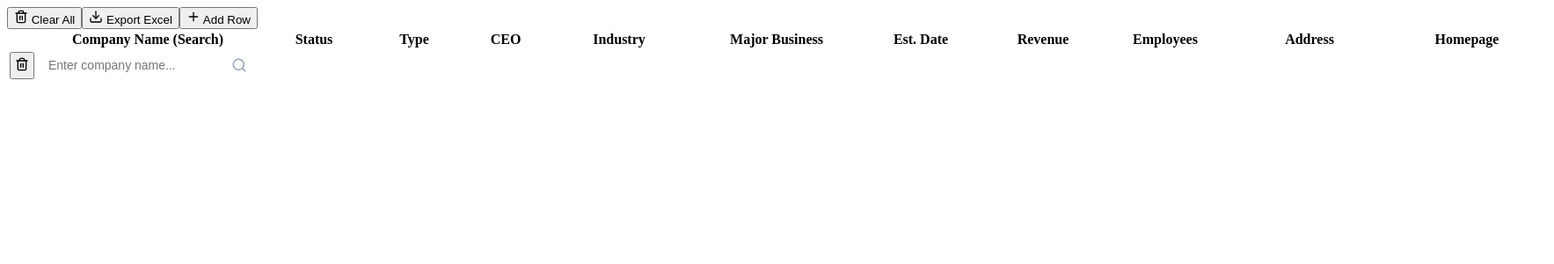
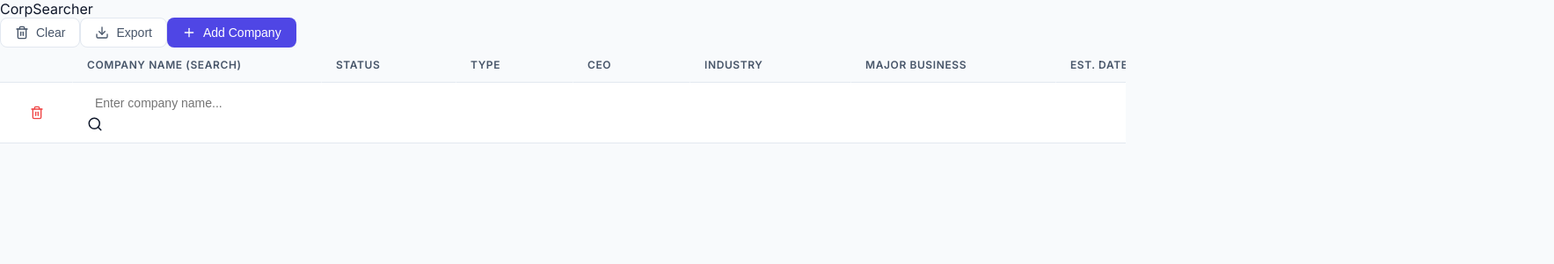
Before and after one commit to knoxxr/CorpSearcher, a Next.js app: page / in a window 1280 px wide. Shown: the top 300 px of the page at 88% size, 1767 px wide, since content can reach past the window. Built offline with nearby package versions, Linux system fonts and the light colour scheme.

Commit message:
feat: Implement initial company search and management UI with a data table, column resizing, and a selection modal.

```diff
--- a/src/app/components/CompanyTable.tsx
+++ b/src/app/components/CompanyTable.tsx
@@ -2,6 +2,7 @@
 
 import { Trash2, Search, AlertCircle } from 'lucide-react';
 import { Company } from '../page';
+import { useState, useRef, useEffect, useCallback } from 'react';
 
 interface Props {
     companies: Company[];
@@ -12,23 +13,113 @@ interface Props {
 }
 
 export default function CompanyTable({ companies, onUpdate, onRemove, onSearch, onResolve }: Props) {
+    const [columnWidths, setColumnWidths] = useState<{ [key: string]: number }>({
+        actions: 50,
+        queryName: 250,
+        status: 120,
+        type: 100,
+        ceo: 100,
+        industry: 150,
+        majorBusiness: 200,
+        establishmentDate: 120,
+        revenue: 150,
+        employees: 120,
+        address: 200,
+        homepage: 150
+    });
+
+    const [isResizing, setIsResizing] = useState<string | null>(null);
+    const startXRef = useRef<number>(0);
+    const startWidthRef = useRef<number>(0);
+
+    const handleMouseDown = (e: React.MouseEvent, key: string) => {
+        e.preventDefault();
+        setIsResizing(key);
+        startXRef.current = e.clientX;
+        startWidthRef.current = columnWidths[key];
+        document.body.style.cursor = 'col-resize';
+    };
+
+    const handleMouseMove = useCallback((e: MouseEvent) => {
+        if (!isResizing) return;
+        const diff = e.clientX - startXRef.current;
+        const newWidth = Math.max(50, startWidthRef.current + diff);
+        setColumnWidths(prev => ({ ...prev, [isResizing]: newWidth }));
+    }, [isResizing]);
+
+    const handleMouseUp = useCallback(() => {
+        setIsResizing(null);
+        document.body.style.cursor = 'default';
+    }, []);
+
+    useEffect(() => {
+        if (isResizing) {
+            window.addEventListener('mousemove', handleMouseMove);
+            window.addEventListener('mouseup', handleMouseUp);
+        }
+        return () => {
+            window.removeEventListener('mousemove', handleMouseMove);
+            window.removeEventListener('mouseup', handleMouseUp);
+        };
+    }, [isResizing, handleMouseMove, handleMouseUp]);
+
+    const renderResizer = (key: string) => (
+        <div
+            className={`resizer ${isResizing === key ? 'resizing' : ''}`}
+            onMouseDown={(e) => handleMouseDown(e, key)}
+        />
+    );
+
     return (
         <div className="table-container flex-1 overflow-auto relative">
-            <table className="company-table w-full border-collapse text-sm">
+            <table className="company-table w-full border-collapse text-sm" style={{ tableLayout: 'fixed' }}>
                 <thead>
                     <tr>
-                        <th style={{ width: '50px' }}></th>
-                        <th style={{ minWidth: '250px' }}>Company Name (Search)</th>
-                        <th style={{ minWidth: '120px' }}>Status</th>
-                        <th style={{ minWidth: '100px' }}>Type</th>
-                        <th style={{ minWidth: '100px' }}>CEO</th>
-                        <th style={{ minWidth: '150px' }}>Industry</th>
-                        <th style={{ minWidth: '200px' }}>Major Business</th>
-                        <th style={{ minWidth: '120px' }}>Est. Date</th>
-                        <th style={{ minWidth: '150px' }}>Revenue</th>
-                        <th style={{ minWidth: '120px' }}>Employees</th>
-                        <th style={{ minWidth: '200px' }}>Address</th>
-                        <th style={{ minWidth: '150px' }}>Homepage</th>
+                        <th style={{ width: columnWidths.actions }}></th>
+                        <th style={{ width: columnWidths.queryName }}>
+                            Company Name (Search)
+                            {renderResizer('queryName')}
+                        </th>
+                        <th style={{ width: columnWidths.status }}>
+                            Status
+                            {renderResizer('status')}
+                        </th>
+                        <th style={{ width: columnWidths.type }}>
+                            Type
+                            {renderResizer('type')}
+                        </th>
+                        <th style={{ width: columnWidths.ceo }}>
+                            CEO
+                            {renderResizer('ceo')}
+                        </th>
+                        <th style={{ width: columnWidths.industry }}>
+                            Industry
+                            {renderResizer('industry')}
+                        </th>
+                        <th style={{ width: columnWidths.majorBusiness }}>
+                            Major Business
+                            {renderResizer('majorBusiness')}
+                        </th>
+                        <th style={{ width: columnWidths.establishmentDate }}>
+                            Est. Date
+                            {renderResizer('establishmentDate')}
+                        </th>
+                        <th style={{ width: columnWidths.revenue }}>
+                            Revenue
+                            {renderResizer('revenue')}
+                        </th>
+                        <th style={{ width: columnWidths.employees }}>
+                            Employees
+                            {renderResizer('employees')}
+                        </th>
+                        <th style={{ width: columnWidths.address }}>
+                            Address
+                            {renderResizer('address')}
+                        </th>
+                        <th style={{ width: columnWidths.homepage }}>
+                            Homepage
+                            {renderResizer('homepage')}
+                        </th>
                     </tr>
                 </thead>
                 <tbody>
@@ -39,7 +130,6 @@ export default function CompanyTable({ companies, onUpdate, onRemove, onSearch,
                                     className="btn btn-danger"
                                     onClick={() => onRemove(company.id)}
                                     title="Remove row"
-                                    style={{ padding: '0.25rem' }}
                                 >
                                     <Trash2 size={16} />
                                 </button>
@@ -77,7 +167,7 @@ export default function CompanyTable({ companies, onUpdate, onRemove, onSearch,
                                         Multiple ({company.candidates?.length})
                                     </div>
                                 )}
-                                {company.status === 'done' && <span className="status-badge" style={{ background: '#dcfce7', color: '#166534' }}>Done</span>}
+                                {company.status === 'done' && <span className="status-badge status-done">Done</span>}
                             </td>
                             <td><input className="input" type="text" value={company.type} onChange={(e) => onUpdate(company.id, 'type', e.target.value)} /></td>
                             <td><input className="input" type="text" value={company.ceo} onChange={(e) => onUpdate(company.id, 'ceo', e.target.value)} /></td>
--- a/src/app/components/SelectionModal.tsx
+++ b/src/app/components/SelectionModal.tsx
@@ -14,8 +14,8 @@ export default function SelectionModal({ candidates, onSelect, onClose }: Props)
             <div className="modal" onClick={e => e.stopPropagation()}>
                 <div className="modal-header">
                     <h2 className="modal-title">Select Company</h2>
-                    <button className="btn btn-outline" onClick={onClose} style={{ border: 'none', padding: '0.25rem' }}>
-                        <X size={20} />
+                    <button className="btn btn-secondary" onClick={onClose} style={{ padding: '0.5rem' }}>
+                        <X size={18} />
                     </button>
                 </div>
                 <div className="candidate-list">
--- a/src/app/globals.css
+++ b/src/app/globals.css
@@ -1,98 +1,261 @@
+@import url('https://fonts.googleapis.com/css2?family=Inter:wght@400;500;600&display=swap');
+
 :root {
-  /* Modern Color Palette (Slate/Indigo) */
+  /* Premium Color Palette */
   --bg-primary: #f8fafc;
   --bg-secondary: #ffffff;
   --bg-tertiary: #f1f5f9;
+  --bg-hover: #f3f4f6;
 
   --text-primary: #0f172a;
   --text-secondary: #475569;
   --text-tertiary: #94a3b8;
 
+  /* Indigo Primary */
   --primary: #4f46e5;
-  /* Indigo 600 */
   --primary-hover: #4338ca;
   --primary-light: #e0e7ff;
+  --primary-subtle: #eef2ff;
+
+  /* Status Colors */
+  --success: #10b981;
+  --success-bg: #d1fae5;
+  --success-text: #065f46;
 
   --danger: #ef4444;
-  --danger-hover: #dc2626;
+  --danger-bg: #fee2e2;
+  --danger-text: #991b1b;
+
+  --warning: #f59e0b;
+  --warning-bg: #fef3c7;
+  --warning-text: #92400e;
+
+  --border: #e2e8f0;
+
+  /* Shadows */
+  --shadow-sm: 0 1px 2px 0 rgb(0 0 0 / 0.05);
+  --shadow-md: 0 4px 6px -1px rgb(0 0 0 / 0.1), 0 2px 4px -2px rgb(0 0 0 / 0.1);
+  --shadow-lg: 0 10px 15px -3px rgb(0 0 0 / 0.1), 0 4px 6px -4px rgb(0 0 0 / 0.1);
+  --shadow-xl: 0 20px 25px -5px rgb(0 0 0 / 0.1), 0 10px 10px -5px rgb(0 0 0 / 0.04);
+
+  --radius-sm: 0.375rem;
+  --radius-md: 0.5rem;
+  --radius-lg: 0.75rem;
 }
 
-.company-table tr:last-child td {
-  border-bottom: none;
+html,
+body {
+  height: 100%;
+  margin: 0;
+  padding: 0;
+  overflow: hidden;
+  font-family: 'Inter', sans-serif;
+  background-color: var(--bg-primary);
+  color: var(--text-primary);
+  -webkit-font-smoothing: antialiased;
+}
+
+/* Custom Scrollbar */
+::-webkit-scrollbar {
+  width: 8px;
+  height: 8px;
+}
+
+::-webkit-scrollbar-track {
+  background: transparent;
+}
+
+::-webkit-scrollbar-thumb {
+  background: #cbd5e1;
+  border-radius: 4px;
+}
+
+::-webkit-scrollbar-thumb:hover {
+  background: #94a3b8;
+}
+
+/* Table Styles */
+.company-table {
+  width: 100%;
+  border-collapse: separate;
+  border-spacing: 0;
+}
+
+.company-table th {
+  background-color: var(--bg-primary);
+  color: var(--text-secondary);
+  font-size: 0.75rem;
+  text-transform: uppercase;
+  letter-spacing: 0.05em;
+  font-weight: 600;
+  text-align: left;
+  padding: 0.75rem 1rem;
+  border-bottom: 1px solid var(--border);
+  border-right: 1px solid transparent;
+  /* For resizer visual */
+  white-space: nowrap;
+  position: sticky;
+  top: 0;
+  z-index: 10;
+  transition: background-color 0.2s;
+  user-select: none;
+}
+
+.company-table th:hover {
+  background-color: var(--bg-tertiary);
+}
+
+.company-table td {
+  padding: 0.5rem 1rem;
+  border-bottom: 1px solid var(--border);
+  vertical-align: middle;
+  background-color: var(--bg-secondary);
+  transition: background-color 0.2s;
 }
 
 .company-table tr:hover td {
-  background-color: #f8fafc;
+  background-color: var(--bg-subtle);
+}
+
+/* Resizer */
+.resizer {
+  position: absolute;
+  right: 0;
+  top: 0;
+  height: 100%;
+  width: 4px;
+  background: transparent;
+  cursor: col-resize;
+  user-select: none;
+  touch-action: none;
+  z-index: 20;
+}
+
+.resizer:hover,
+.resizing {
+  background: var(--primary);
 }
 
 /* Inputs */
 .input {
   width: 100%;
-  padding: 0.5rem 0.75rem;
-  border: 1px solid var(--border);
+  padding: 0.375rem 0.5rem;
+  border: 1px solid transparent;
   border-radius: var(--radius-sm);
   font-size: 0.875rem;
   color: var(--text-primary);
   background-color: transparent;
-  transition: border-color 0.2s, box-shadow 0.2s;
+  transition: all 0.2s;
+}
+
+.input:hover {
+  background-color: var(--bg-primary);
 }
 
 .input:focus {
   outline: none;
+  background-color: var(--bg-secondary);
   border-color: var(--primary);
-  box-shadow: 0 0 0 3px var(--primary-light);
+  box-shadow: 0 0 0 2px var(--primary-light);
 }
 
-.input-search-wrapper {
-  position: relative;
-  display: flex;
+/* Buttons */
+.btn {
+  display: inline-flex;
   align-items: center;
+  gap: 0.5rem;
+  padding: 0.5rem 1rem;
+  font-size: 0.875rem;
+  font-weight: 500;
+  border-radius: var(--radius-md);
+  transition: all 0.2s;
+  cursor: pointer;
+  border: 1px solid transparent;
 }
 
-.input-search {
-  padding-right: 2.5rem;
+.btn-primary {
+  background-color: var(--primary);
+  color: white;
+  box-shadow: 0 1px 2px 0 rgba(0, 0, 0, 0.05);
 }
 
-.search-icon {
-  position: absolute;
-  right: 0.75rem;
-  color: var(--text-tertiary);
-  cursor: pointer;
-  transition: color 0.2s;
+.btn-primary:hover {
+  background-color: var(--primary-hover);
+  transform: translateY(-1px);
+  box-shadow: var(--shadow-md);
 }
 
-.search-icon:hover {
-  color: var(--primary);
+.btn-secondary {
+  background-color: var(--bg-secondary);
+  color: var(--text-secondary);
+  border-color: var(--border);
+}
+
+.btn-secondary:hover {
+  background-color: var(--bg-tertiary);
+  color: var(--text-primary);
+}
+
+.btn-danger {
+  color: var(--danger);
+  background-color: transparent;
+  padding: 0.375rem;
+  border-radius: var(--radius-sm);
+}
+
+.btn-danger:hover {
+  background-color: var(--danger-bg);
+  color: var(--danger-text);
 }
 
 /* Status Badges */
 .status-badge {
   display: inline-flex;
   align-items: center;
-  padding: 0.25rem 0.625rem;
+  padding: 0.25rem 0.75rem;
   border-radius: 9999px;
   font-size: 0.75rem;
-  font-weight: 500;
+  font-weight: 600;
+  line-height: 1;
 }
 
 .status-loading {
   background-color: var(--bg-tertiary);
   color: var(--text-secondary);
+  animation: pulse 2s cubic-bezier(0.4, 0, 0.6, 1) infinite;
 }
 
 .status-error {
-  background-color: #fef2f2;
-  color: var(--danger);
+  background-color: var(--danger-bg);
+  color: var(--danger-text);
 }
 
 .status-multiple {
-  background-color: var(--primary-light);
-  color: var(--primary);
+  background-color: var(--warning-bg);
+  color: var(--warning-text);
   cursor: pointer;
+  transition: all 0.2s;
 }
 
 .status-multiple:hover {
-  background-color: #c7d2fe;
+  transform: scale(1.05);
+}
+
+.status-done {
+  background-color: var(--success-bg);
+  color: var(--success-text);
+}
+
+@keyframes pulse {
+
+  0%,
+  100% {
+    opacity: 1;
+  }
+
+  50% {
+    opacity: .5;
+  }
 }
 
 /* Modal */
@@ -102,7 +265,7 @@
   left: 0;
   right: 0;
   bottom: 0;
-  background-color: rgba(0, 0, 0, 0.4);
+  background-color: rgba(0, 0, 0, 0.5);
   backdrop-filter: blur(4px);
   display: flex;
   align-items: center;
@@ -114,17 +277,17 @@
 .modal {
   background: var(--bg-secondary);
   border-radius: var(--radius-lg);
-  box-shadow: var(--shadow-lg);
+  box-shadow: var(--shadow-xl);
   width: 100%;
   max-width: 500px;
   max-height: 80vh;
   display: flex;
   flex-direction: column;
-  animation: slideUp 0.3s ease-out;
+  animation: slideUp 0.3s cubic-bezier(0.16, 1, 0.3, 1);
 }
 
 .modal-header {
-  padding: 1.25rem;
+  padding: 1.5rem;
   border-bottom: 1px solid var(--border);
   display: flex;
   justify-content: space-between;
@@ -132,7 +295,7 @@
 }
 
 .modal-title {
-  font-size: 1.125rem;
+  font-size: 1.25rem;
   font-weight: 600;
   color: var(--text-primary);
 }
@@ -149,37 +312,13 @@
   margin-bottom: 0.75rem;
   cursor: pointer;
   transition: all 0.2s;
+  background-color: var(--bg-secondary);
 }
 
 .candidate-item:hover {
   border-color: var(--primary);
-  background-color: #f8fafc;
-  transform: translateY(-1px);
-  box-shadow: var(--shadow-sm);
-}
-
-.candidate-name {
-  font-weight: 600;
-  color: var(--text-primary);
-  margin-bottom: 0.25rem;
-  display: flex;
-  align-items: center;
-}
-
-.candidate-details {
-  font-size: 0.8125rem;
-  color: var(--text-secondary);
-  line-height: 1.4;
-}
-
-.candidate-type {
-  font-size: 0.75rem;
-  color: var(--primary);
-  background: var(--primary-light);
-  padding: 2px 8px;
-  border-radius: 9999px;
-  margin-left: 8px;
-  font-weight: 500;
+  box-shadow: var(--shadow-md);
+  transform: translateY(-2px);
 }
 
 /* Animations */
@@ -195,7 +334,7 @@
 
 @keyframes slideUp {
   from {
-    transform: translateY(10px);
+    transform: translateY(20px);
     opacity: 0;
   }
 
--- a/src/app/page.tsx
+++ b/src/app/page.tsx
@@ -194,16 +194,17 @@ export default function Home() {
 
   return (
     <main className="flex flex-col h-screen w-screen bg-white">
-      <div className="header p-4 border-b border-gray-200 flex justify-end items-center gap-2 shrink-0">
-        <div className="actions flex gap-2">
-          <button className="btn btn-secondary" onClick={clearAll}>
-            <Trash2 size={16} /> Clear All
+      <div className="header p-4 border-b border-gray-200 flex justify-between items-center shrink-0 bg-white z-20 shadow-sm">
+        <div className="font-semibold text-lg text-slate-700">CorpSearcher</div>
+        <div className="actions flex gap-3">
+          <button className="btn btn-secondary text-red-600 hover:bg-red-50 hover:text-red-700 border-red-200" onClick={clearAll}>
+            <Trash2 size={16} /> Clear
           </button>
-          <button className="btn btn-primary" onClick={exportToExcel}>
-            <Download size={16} /> Export Excel
+          <button className="btn btn-secondary" onClick={exportToExcel}>
+            <Download size={16} /> Export
           </button>
           <button className="btn btn-primary" onClick={addCompanyRow}>
-            <Plus size={16} /> Add Row
+            <Plus size={16} /> Add Company
           </button>
         </div>
       </div>
```
